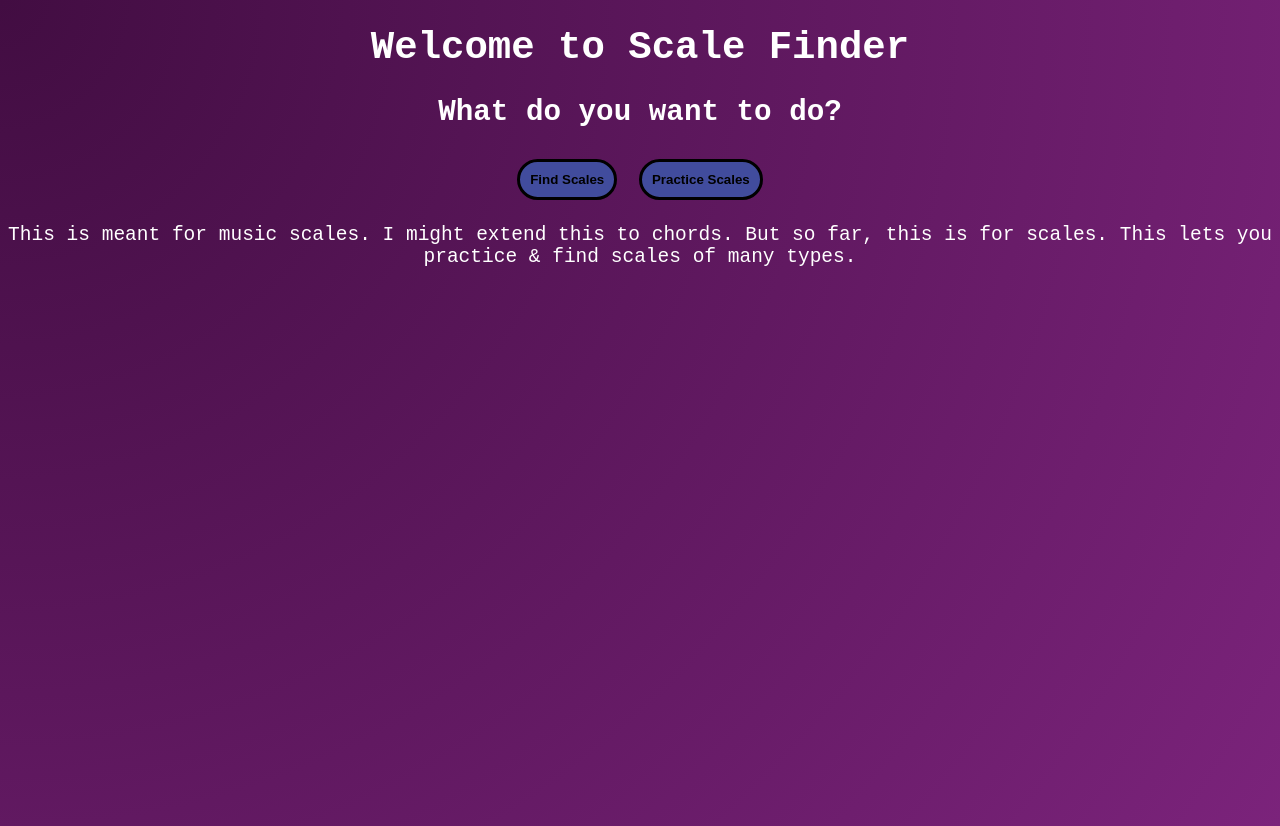
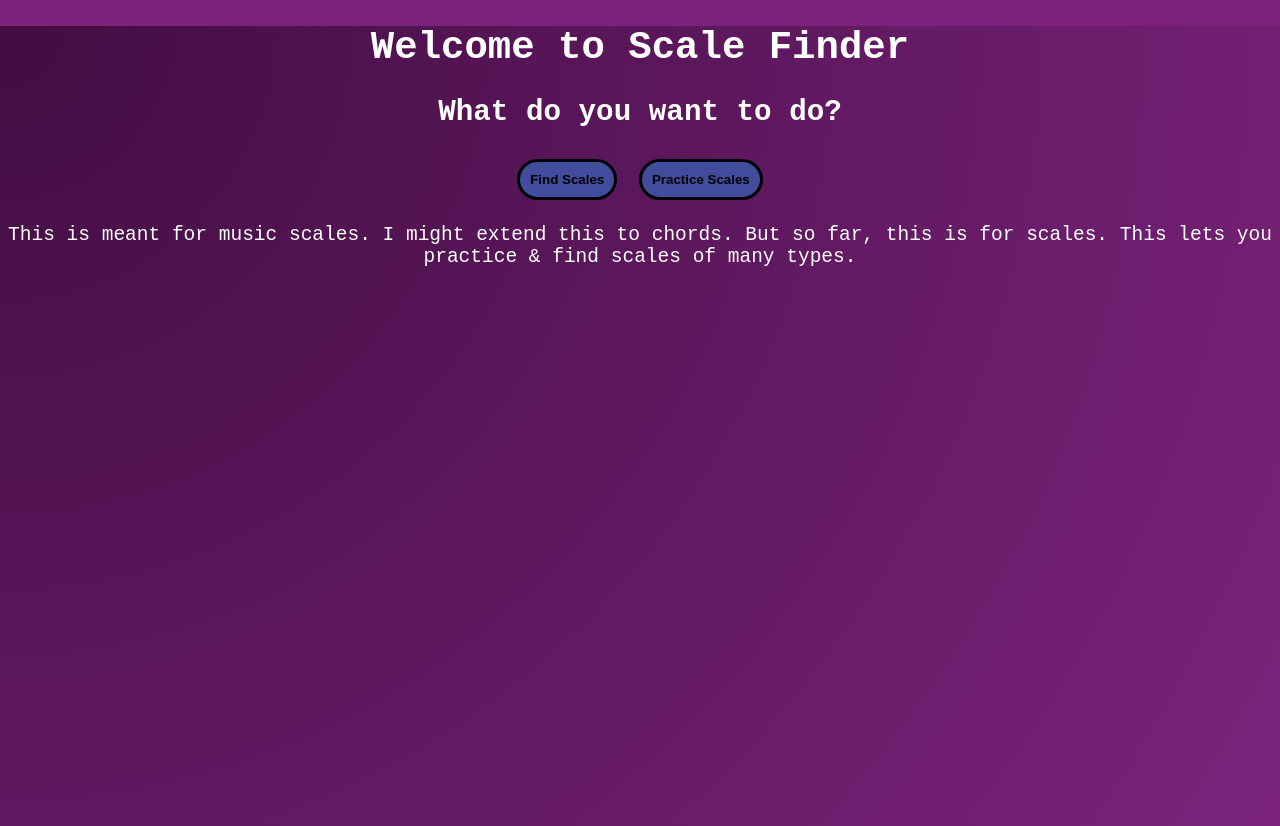
Before and after one commit to TrevorDaBest/Music-Theory, a plain HTML site: page index.html in a window 1280 px wide. Drawn offline with Linux system fonts and the light colour scheme.

Commit message:
Change background color of html element

```diff
--- a/css/index.css
+++ b/css/index.css
@@ -1,4 +1,8 @@
 /* Main Body */
+html {
+    background-color: rgb(123, 35, 123);
+}
+
 body {
     position: relative;
     height: 100dvh;
```
